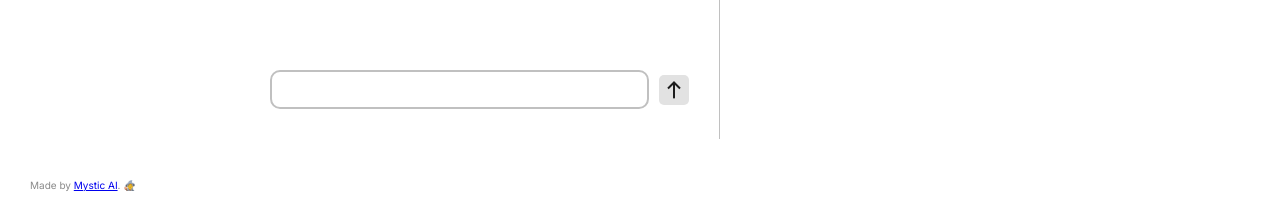
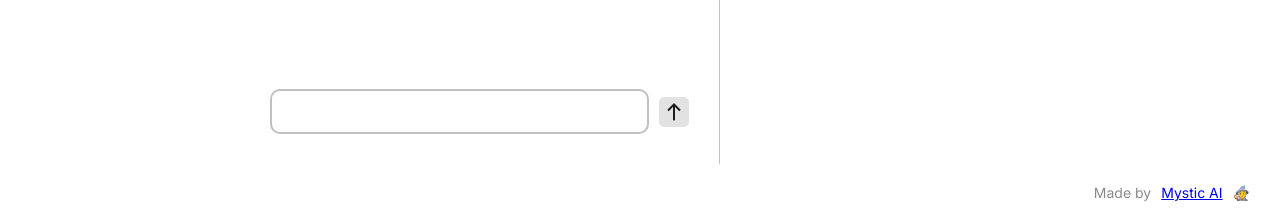
Before and after one commit to mystic-ai/chat, a Next.js app in the folder src/frontend/mystic-chat/: page / in a window 1280 px wide. Shown: the part 579-797 px from the top of the page. Built offline with nearby package versions, Linux system fonts and the light colour scheme.

Commit message:
footer update + input text font size increase

```diff
--- a/src/frontend/mystic-chat/src/components/Chat/styles.module.css
+++ b/src/frontend/mystic-chat/src/components/Chat/styles.module.css
@@ -115,7 +115,7 @@
     /* flex: 1 0 0; */
     /* disable text area scroll */
 
-
+    font-size: 18px;
 
 
 }
--- a/src/frontend/mystic-chat/src/components/Footer/Footer.jsx
+++ b/src/frontend/mystic-chat/src/components/Footer/Footer.jsx
@@ -3,12 +3,12 @@ import styles from "./Footer.module.css";
 function Footer(props) {
   return (
     <div className={styles["footer"]}>
-      <div className={styles["footer-row"]}>
+      {/* <div className={styles["footer-row"]}>
         <div className={styles["footer-fill"]} />
         {(props.displayToggle === undefined ||
           props.displayToggle === true) && <DisplayToggle />}
-      </div>
-      <p>Made by <a href="https://www.mystic.ai/" target="_blank" referrerPolicy="origin">Mystic AI</a>. &#129497;</p>
+      </div> */}
+      <div className="text-small text-secondary flex-row flex-right">Made by<a href="https://www.mystic.ai/" target="_blank" referrerPolicy="origin">Mystic AI</a> &#129497;</div>
     </div>
   );
 }
```
